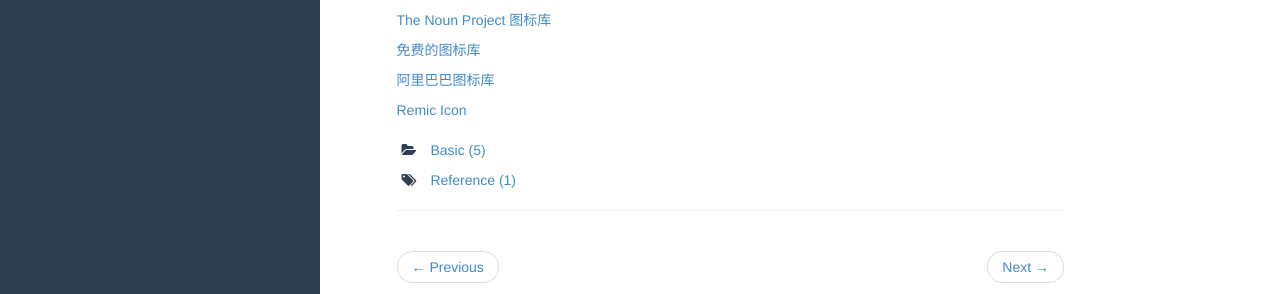
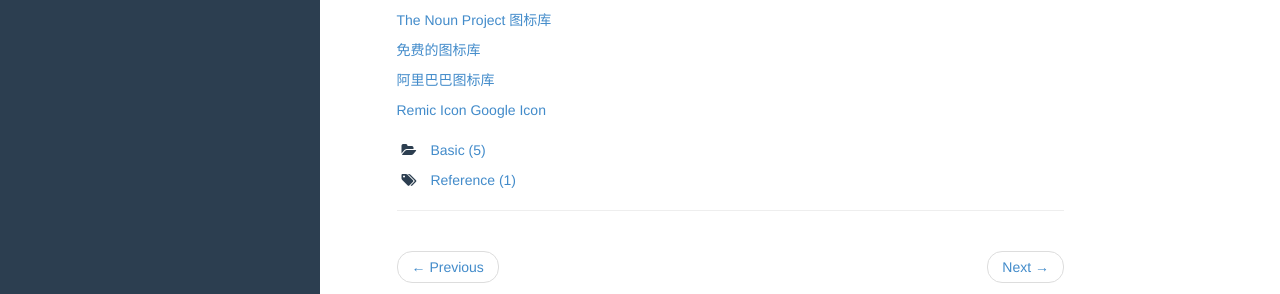
Before and after one commit to LindseyZhang/LindseyZhang.github.io, a Jekyll site: the page built from _posts/2019-01-02-useful_link.md, in a window 1280 px wide and 930 px high. Shown: the part 520-814 px from the top of the window. Built offline with Jekyll 4.4.1, drawn with Linux system fonts in a browser that asks for light colours.

Commit message:
Update 2019-01-02-useful_link.md
add google icon to useful link

```diff
--- a/_posts/2019-01-02-useful_link.md
+++ b/_posts/2019-01-02-useful_link.md
@@ -28,4 +28,5 @@
 
 [阿里巴巴图标库](https://www.iconfont.cn/)
 
-[Remic Icon](<https://remixicon.com/>)
+[Remic Icon](https://remixicon.com/)
+[Google Icon](https://fonts.google.com/icons?icon.query=file)
```
